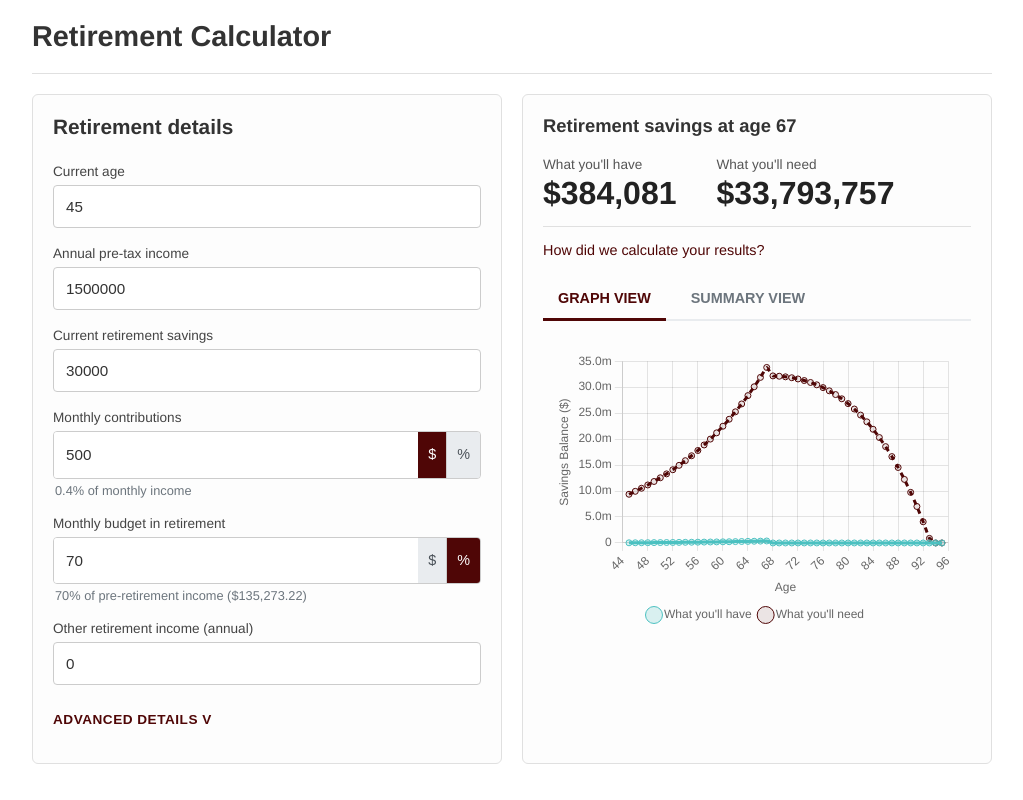
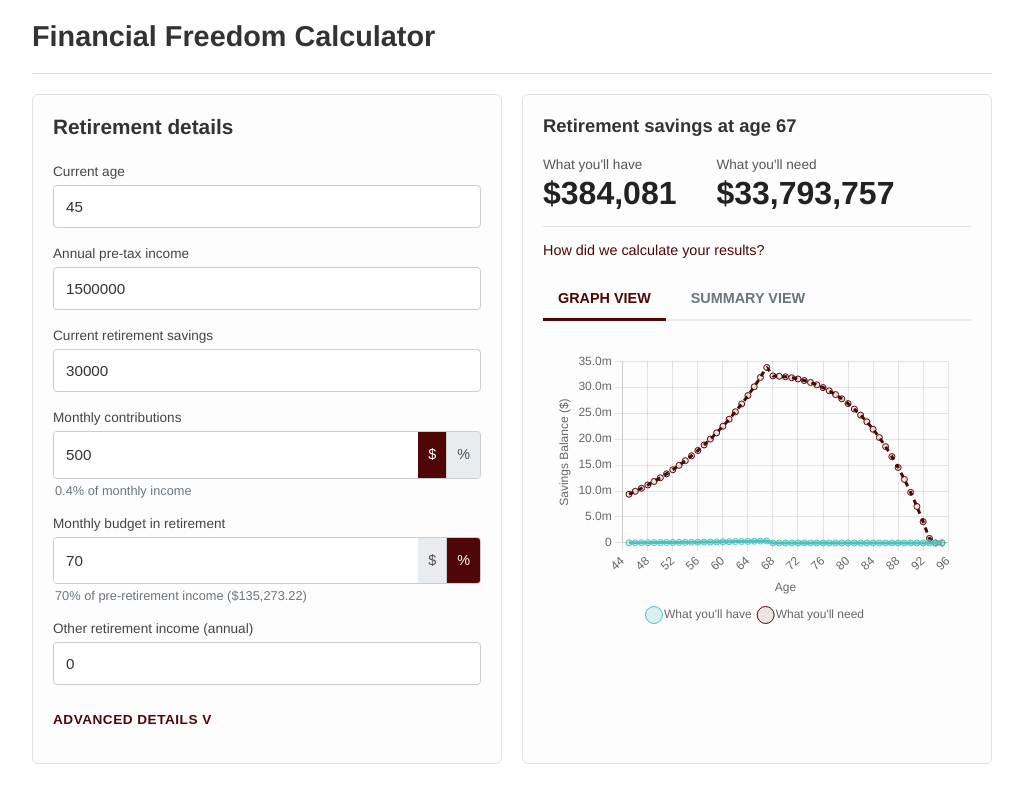
Before and after one commit to adepentane/retirement-calculator, a React (Create React App) app: page / in a window 1280 px wide. Shown: the whole page, without its empty margins (128-1151 px from the left). Built offline with nearby package versions, Linux system fonts and the light colour scheme.

Commit message:
FIX: Changed the Header title of the solution

```diff
--- a/public/index.html
+++ b/public/index.html
@@ -24,7 +24,7 @@
       work correctly both with client-side routing and a non-root public URL.
       Learn how to configure a non-root public URL by running `npm run build`.
     -->
-    <title>Retirement Calculator</title>
+    <title>Financial Freedom Calculator</title>
   </head>
   <body>
     <noscript>You need to enable JavaScript to run this app.</noscript>
--- a/src/App.js
+++ b/src/App.js
@@ -103,7 +103,7 @@ function App() {
   return (
     <div className="App">
       <header className="App-header">
-        <h1>Retirement Calculator</h1>
+        <h1>Financial Freedom Calculator</h1>
       </header>
       <main className="calculator-container">
         <section className="details-panel">
```
